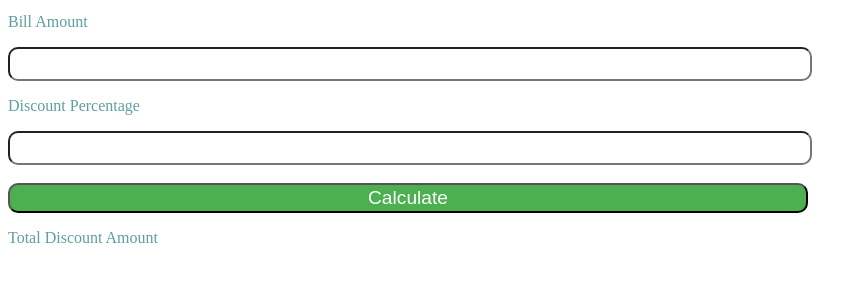
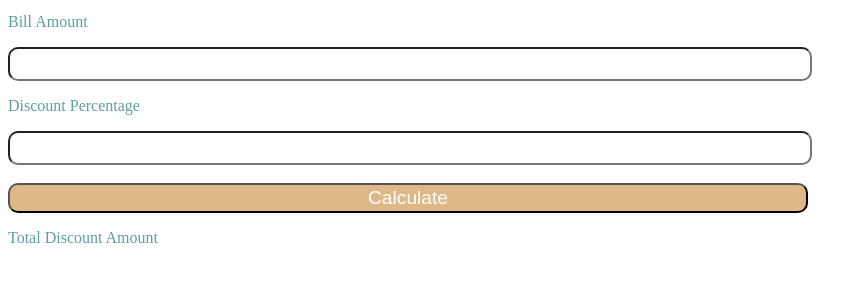
Before and after one commit to mulanitabbasum23/my-profile, a plain HTML site: page discountCalculator.html in a window 1280 px wide. In both pictures the pointer is over the button "Calculate". Shown: the part 88-370 px from the top of the page, without its empty margins (0-867 px from the left). Drawn offline with Linux system fonts and the light colour scheme.

Commit message:
Modified discount calculator
Modified discount calculator

```diff
--- a/discountCalculator.html
+++ b/discountCalculator.html
@@ -21,6 +21,7 @@
             background-color: #4caf50;
             color: white;
             font-size: larger;
+
         }
         p{
             color: cadetblue;
@@ -31,7 +32,9 @@
             text-transform: uppercase;
             font-weight: bolder;
         }
-
+        button:hover{
+            background-color: burlywood;
+        }
 
     </style>
 </head>
@@ -44,7 +47,7 @@
     <input type="number">
     <br>
     <br>
-    <button>Calculate</button>
+    <button class="button">Calculate</button>
     <p>Total Discount Amount</p>
 
 </body>
```
